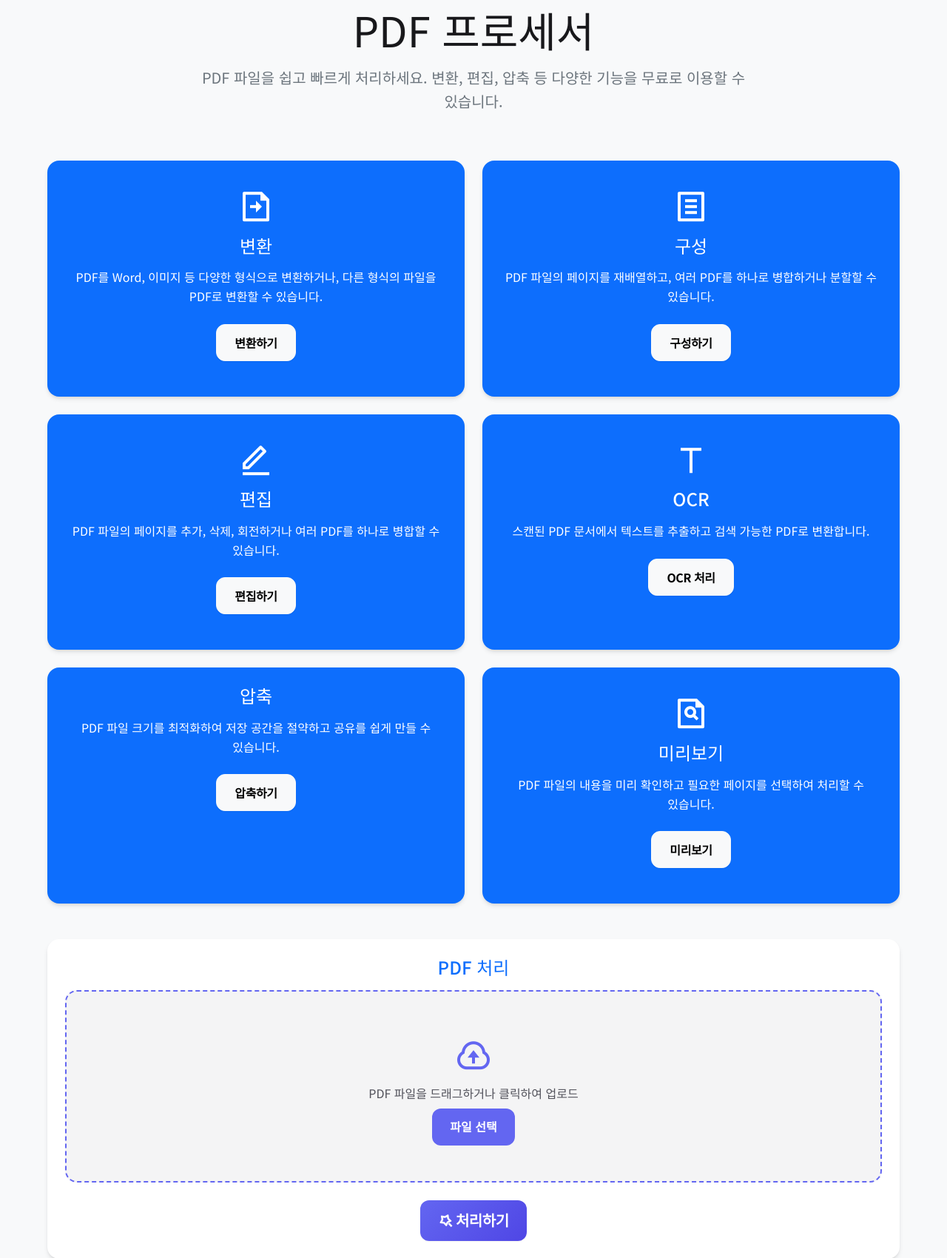
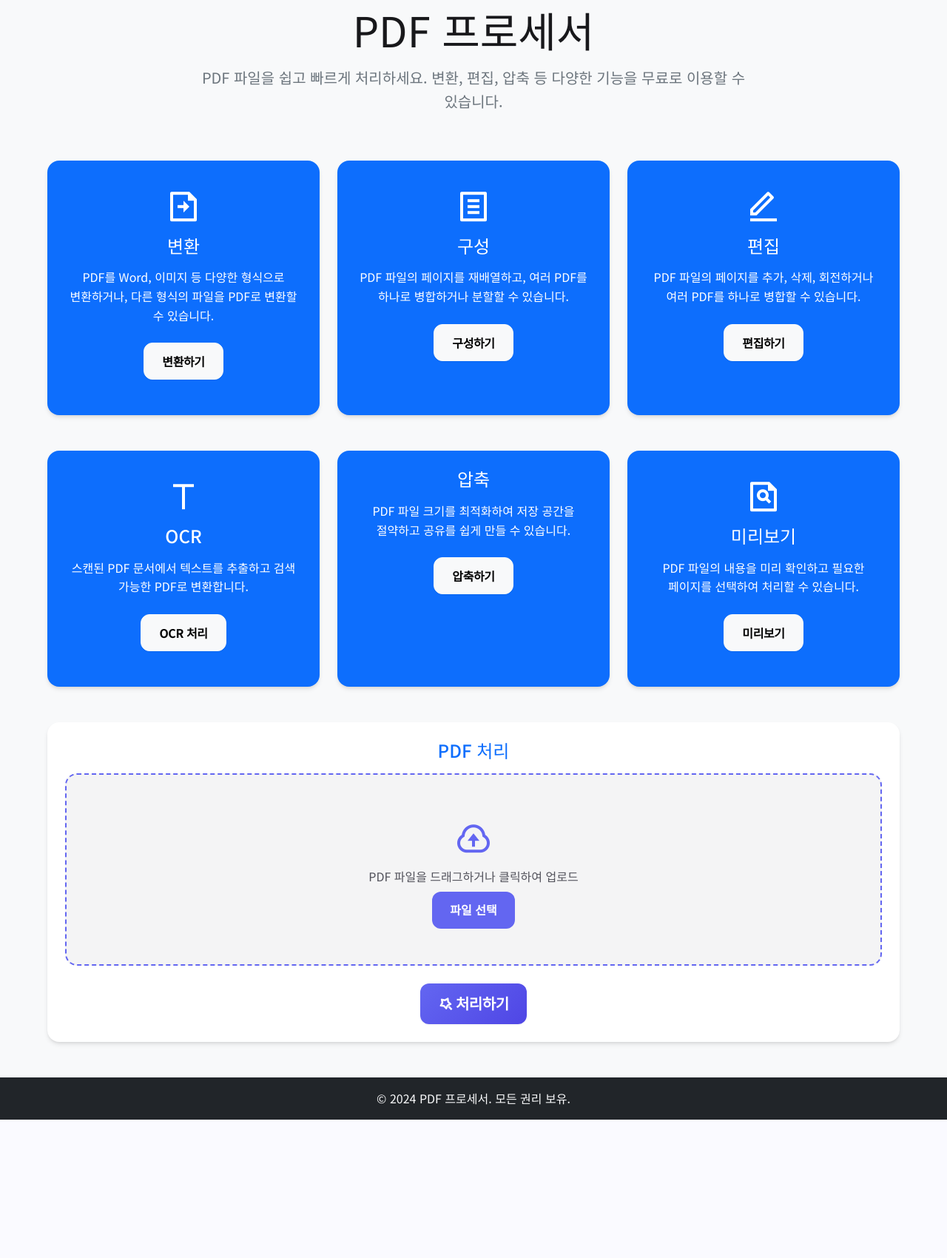
Before and after one commit to tobontob/pdf, a Flask app: page / in a window 1280 px wide. Shown: the part 125-1825 px from the top of the page at 74% size. After the commit the page ends 1638 px from the top, so only its background shows below. Run offline with Flask 3, Linux system fonts and the light colour scheme; parts of the project's set-up code (start-up, migrations or seed data) failed here and were passed over; some libraries are stand-ins or nearby versions.

Commit message:
Update index.html

```diff
--- a/pdf_processor/templates/index.html
+++ b/pdf_processor/templates/index.html
@@ -11,7 +11,7 @@
 </div>
 
 <div class="row g-4 mb-5">
-    <div class="col-md-6">
+    <div class="col-md-4">
         <div class="card h-100 bg-primary text-white">
             <div class="card-body text-center">
                 <i class="ri-file-transfer-line ri-3x mb-3"></i>
@@ -22,7 +22,7 @@
         </div>
     </div>
 
-    <div class="col-md-6">
+    <div class="col-md-4">
         <div class="card h-100 bg-primary text-white">
             <div class="card-body text-center">
                 <i class="ri-file-list-line ri-3x mb-3"></i>
@@ -33,7 +33,7 @@
         </div>
     </div>
 
-    <div class="col-md-6">
+    <div class="col-md-4">
         <div class="card h-100 bg-primary text-white">
             <div class="card-body text-center">
                 <i class="ri-edit-line ri-3x mb-3"></i>
@@ -43,8 +43,10 @@
             </div>
         </div>
     </div>
+</div>
 
-    <div class="col-md-6">
+<div class="row g-4 mb-5">
+    <div class="col-md-4">
         <div class="card h-100 bg-primary text-white">
             <div class="card-body text-center">
                 <i class="ri-text ri-3x mb-3"></i>
@@ -55,7 +57,7 @@
         </div>
     </div>
 
-    <div class="col-md-6">
+    <div class="col-md-4">
         <div class="card h-100 bg-primary text-white">
             <div class="card-body text-center">
                 <i class="ri-compress-line ri-3x mb-3"></i>
@@ -66,7 +68,7 @@
         </div>
     </div>
 
-    <div class="col-md-6">
+    <div class="col-md-4">
         <div class="card h-100 bg-primary text-white">
             <div class="card-body text-center">
                 <i class="ri-file-search-line ri-3x mb-3"></i>
```
